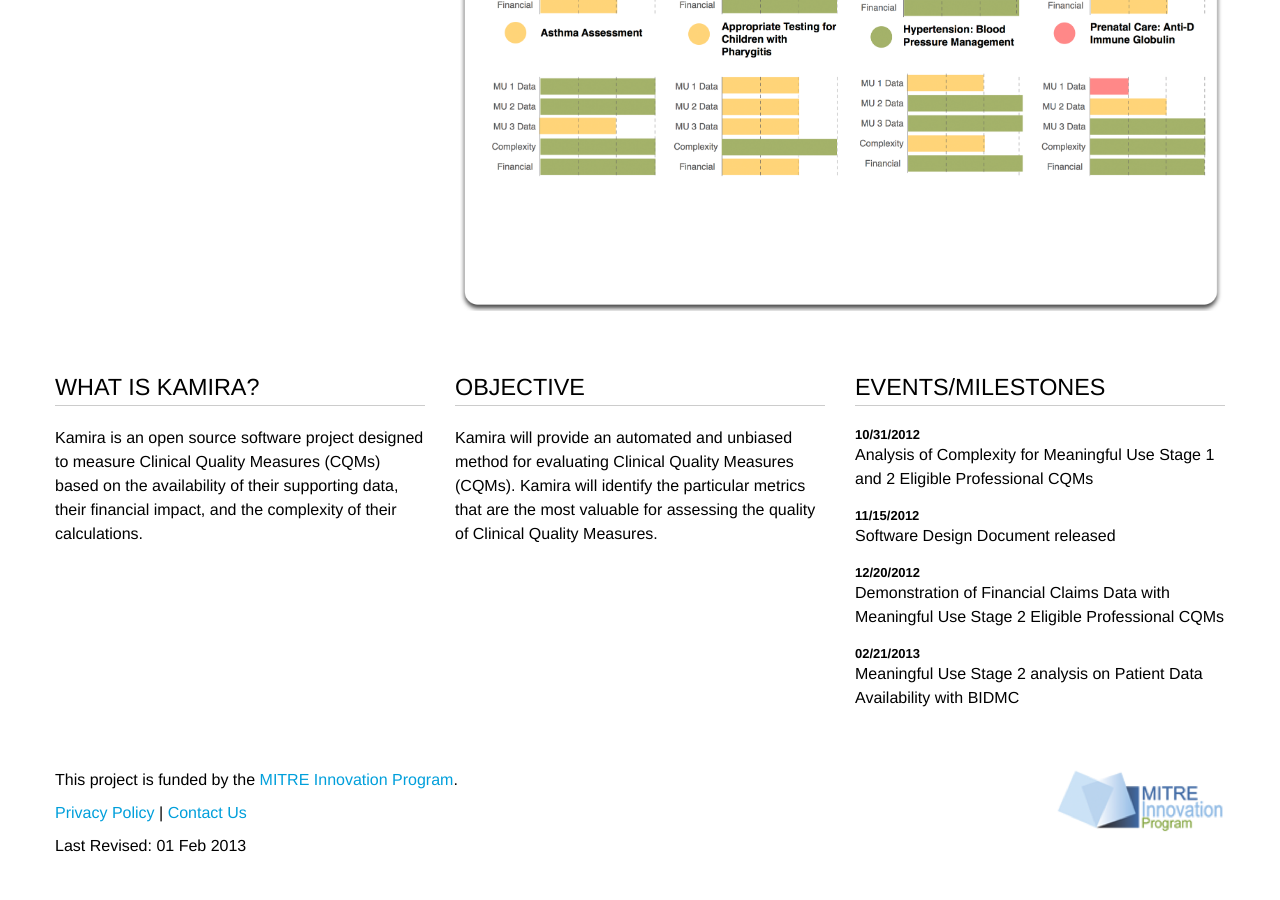
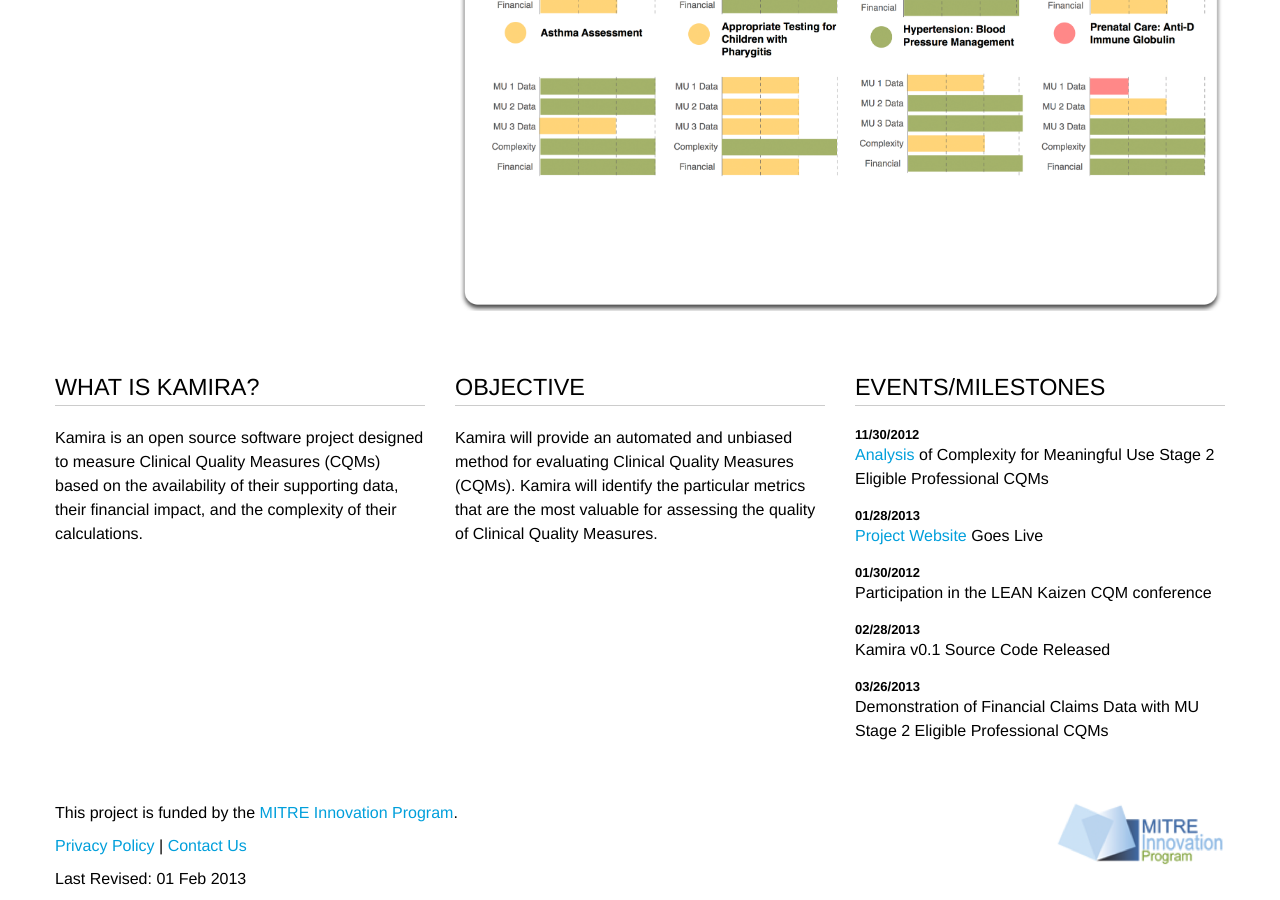
Before and after one commit to projectkamira/kamira, a Jekyll site: the page built from index.html, in a window 1280 px wide and 900 px high, scrolled down 828 px. Built offline with Jekyll 4.4.1, drawn with Linux system fonts in a browser that asks for light colours; Markdown is read by kramdown in place of the engine named in the settings; before the commit the page ends 1695 px from its top, so only the background shows below that.

Commit message:
Changed overview slides to PDF document and tweaked landing page and added Google Analytics

```diff
--- a/documents.html
+++ b/documents.html
@@ -8,7 +8,7 @@
   <div class="span12">
     <h2>Kamira Documents</h2>
     <ul>
-      <li><a href="docs/kamira_overview_01142013.pptx">Presentation</a></li>
+      <li><a href="docs/kamira_overview_01142013.pdf">Project Overview Presentation</a></li>
     </ul>
   </div>
 </div>
--- a/index.html
+++ b/index.html
@@ -5,7 +5,7 @@
 
 <div class="row" id="splash">
   <div class="span4" id="taglines">
-              <a name="content"></a><h1 class="tag">Kamira: An Open Source Clinical Quality Modeling Framework</h1>
+    <a name="content"></a><h1 class="tag">Kamira: An Open Source Clinical Quality Modeling Framework</h1>
     <p class="tagline">
        <a href="https://groups.google.com/group/kamira-announcement/subscribe" class="btn btn-large">Join Announcement List</a>
     </p>
@@ -40,14 +40,16 @@
   <div class="span4" id="spotlight">
     <h2 class="section">Events/Milestones</h2>
     <dl>
-      <dt>10/31/2012 </dt>
-      <dd>Analysis of Complexity for Meaningful Use Stage 1 and 2 Eligible Professional CQMs</dd>
-      <dt>11/15/2012</dt>
-      <dd>Software Design Document released</dd>
-      <dt>12/20/2012</dt>
-      <dd>Demonstration of Financial Claims Data with Meaningful Use Stage 2 Eligible Professional CQMs</dd>
-      <dt>02/21/2013</dt>
-      <dd>Meaningful Use Stage 2 analysis on Patient Data Availability with BIDMC</dd>
+      <dt>11/30/2012 </dt>
+      <dd><a href="docs/kamira_overview_01142013.pdf">Analysis</a> of Complexity for Meaningful Use Stage 2 Eligible Professional CQMs</dd>
+      <dt>01/28/2013 </dt>
+      <dd><a href="http://projectkamira.org/">Project Website</a> Goes Live</dd>
+      <dt>01/30/2012</dt>
+      <dd>Participation in the LEAN Kaizen CQM conference</dd>
+      <dt>02/28/2013</dt>
+      <dd>Kamira v0.1 Source Code Released</dd>
+      <dt>03/26/2013</dt>
+      <dd>Demonstration of Financial Claims Data with MU Stage 2 Eligible Professional CQMs</dd>
     </dl>
   </div>
 </div>
```
Also changed, not shown: _layouts/default.html (+11 -0 lines), 1 other file.
